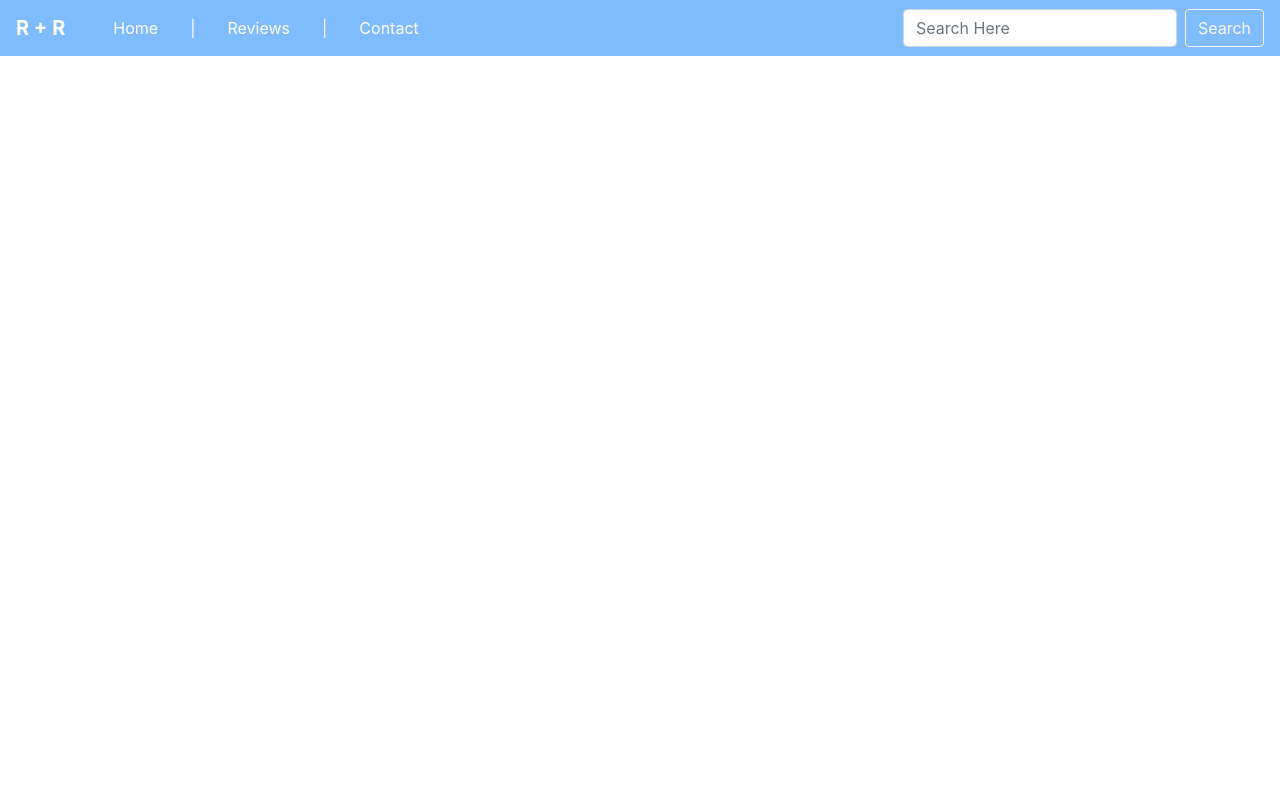
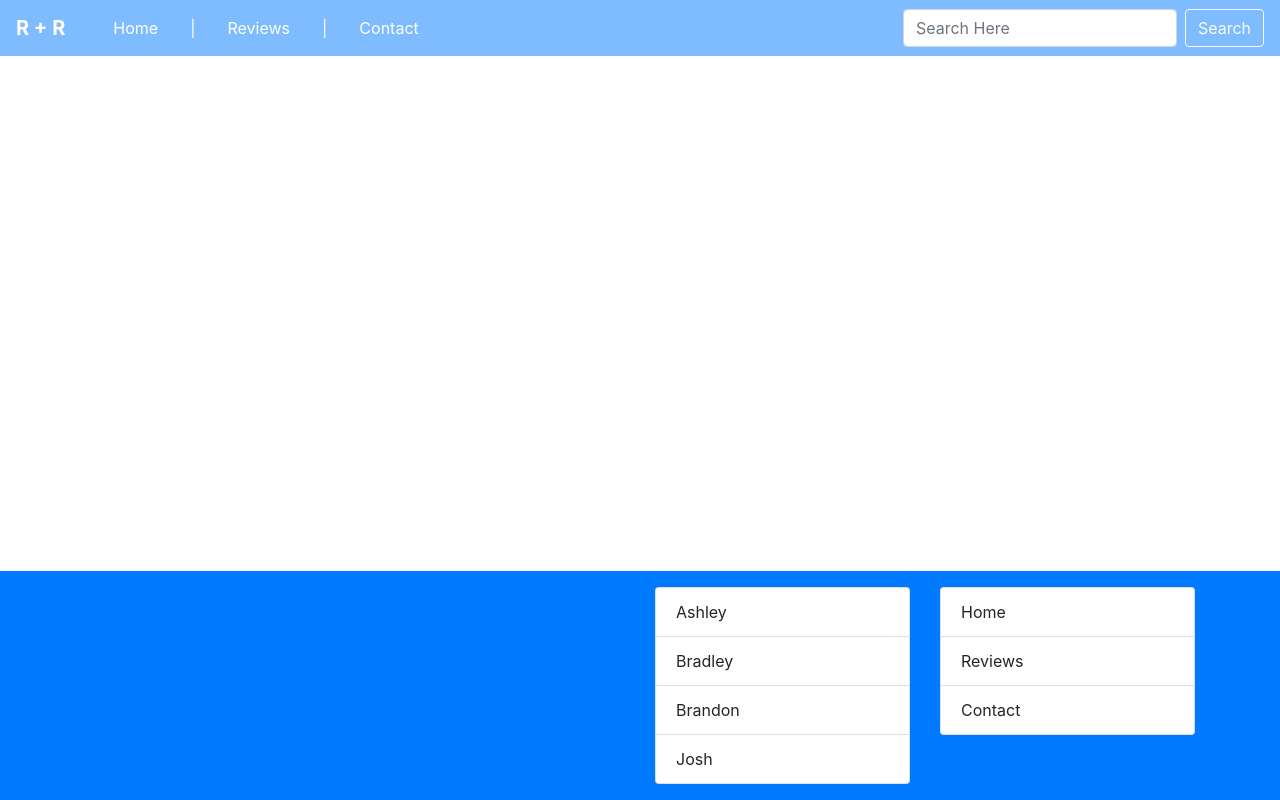
Before and after one commit to Tygabomb/RR-project-3, a React (Create React App) app in the folder client/: page / in a window 1280 px wide. Built offline with nearby package versions, Linux system fonts and the light colour scheme.

Commit message:
Started to lay out list of links for footer

```diff
--- a/client/src/App.js
+++ b/client/src/App.js
@@ -1,12 +1,14 @@
 import React, { Component } from 'react';
 import './App.css';
 import Navbar from "./components/Navbar";
+import Footer from "./components/Footer"
 
 class App extends Component {
   render() {
     return (
       <div>
         <Navbar />
+        <Footer />
       </div>
     );
   }
--- /dev/null
+++ b/client/src/components/Footer/index.js
@@ -0,0 +1,35 @@
+import React from "react";
+
+const footerStyle = {
+    backgroundColor: "rgb(0,123,255)",
+    minHeight: "60px"
+}
+
+function Footer(props) {
+    return (
+        <footer className="d-block fixed-bottom w-100" style={footerStyle}>
+            <div className="container">
+                <div className="row">
+                    <div className="col-6"></div>
+                    <div className="col-3 ml-auto">
+                        <ul className="list-group my-3">
+                            <li className="list-group-item text-center text-sm-left">Ashley</li>
+                            <li className="list-group-item text-center text-sm-left">Bradley</li>
+                            <li className="list-group-item text-center text-sm-left">Brandon</li>
+                            <li className="list-group-item text-center text-sm-left">Josh</li>
+                        </ul>
+                    </div>
+                    <div className="col-3 ml-auto">
+                        <ul className="list-group my-3">
+                            <li className="list-group-item text-center text-sm-left">Home</li>
+                            <li className="list-group-item text-center text-sm-left">Reviews</li>
+                            <li className="list-group-item text-center text-sm-left">Contact</li>
+                        </ul>
+                    </div>
+                </div>
+            </div>
+        </footer>
+    );
+}
+
+export default Footer;
--- a/package.json
+++ b/package.json
@@ -21,6 +21,5 @@
   "dependencies": {
     "express": "^4.16.3",
     "if-env": "^1.0.4"
-
   }
 }
```
